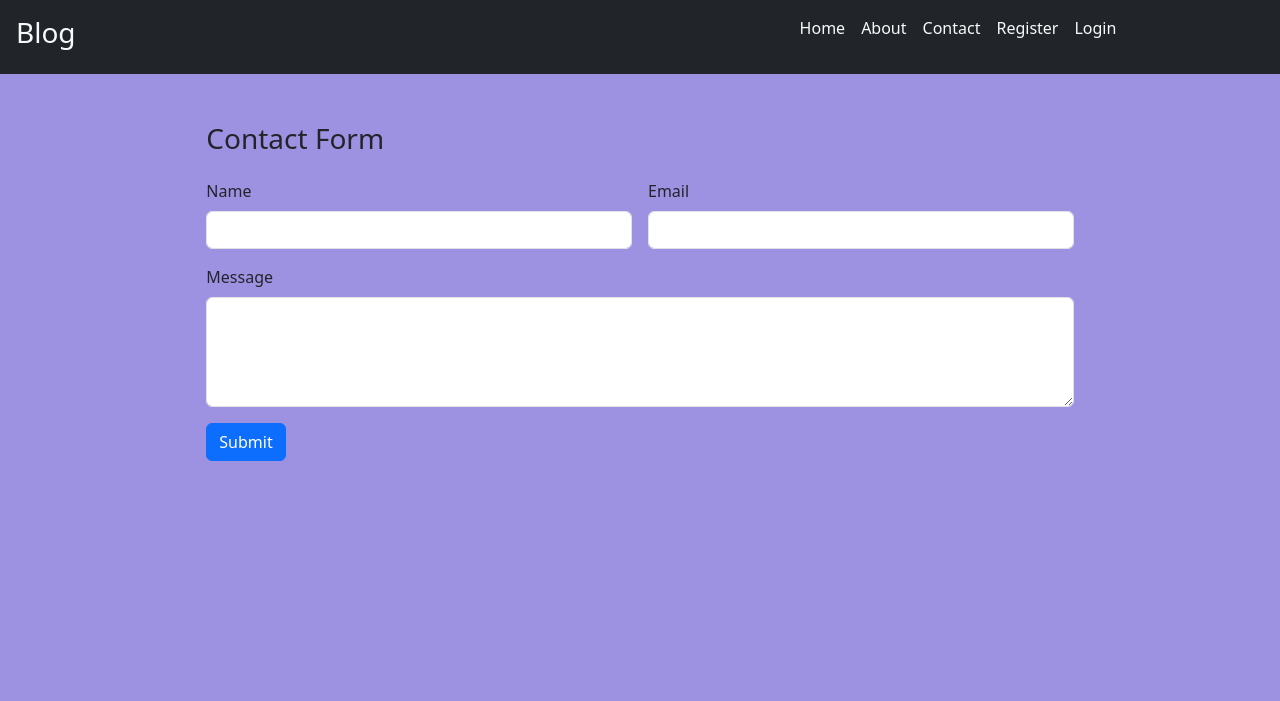
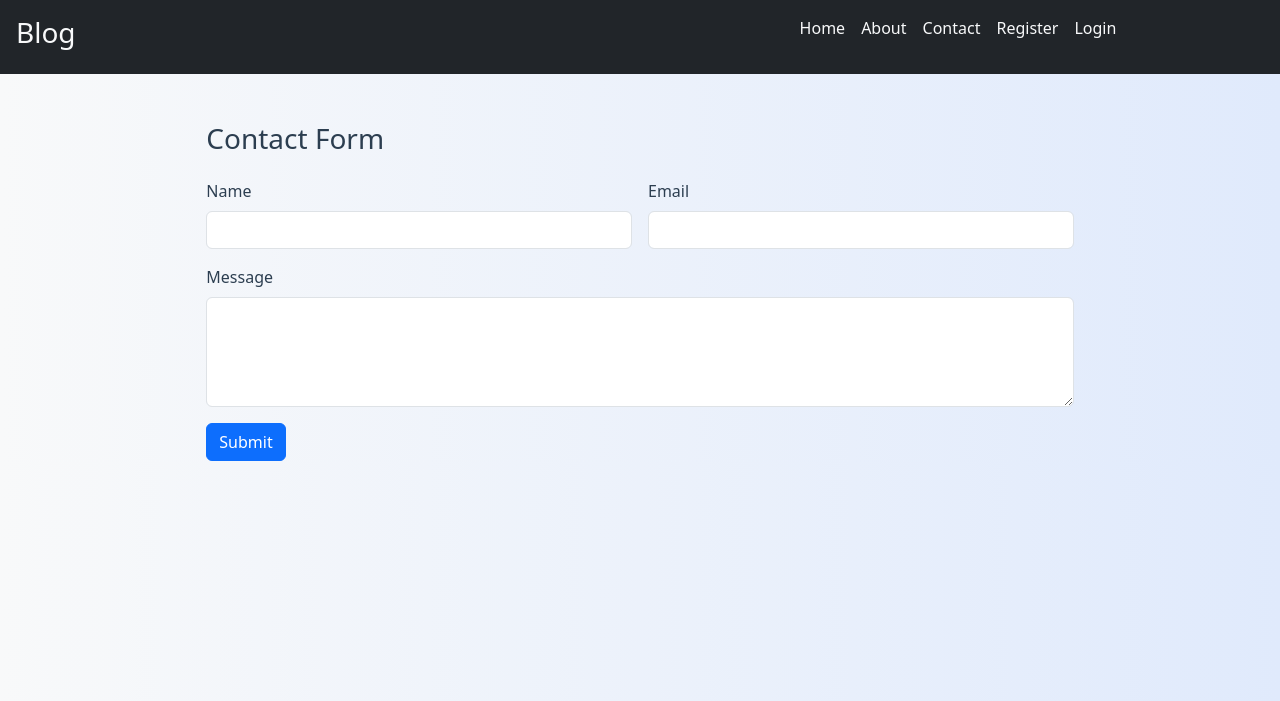
Before and after one commit to Karthik171819/Blog-Django-Project, a Django app: page /contact in a window 1280 px wide. Shown: the top 701 px of the page. Run offline with Django 3.2, Linux system fonts and the light colour scheme; some libraries are stand-ins or nearby versions.

Commit message:
added new style

```diff
--- a/blog/static/blog/style.css
+++ b/blog/static/blog/style.css
@@ -1,3 +1,5 @@
 body{
-    background-color :#9d91e2;
+    /* background-color :#f4d983e2; */
+    background: linear-gradient(to right, #f8f9fa, #e0eafc);
+    color: #2c3e50;
 }
```
